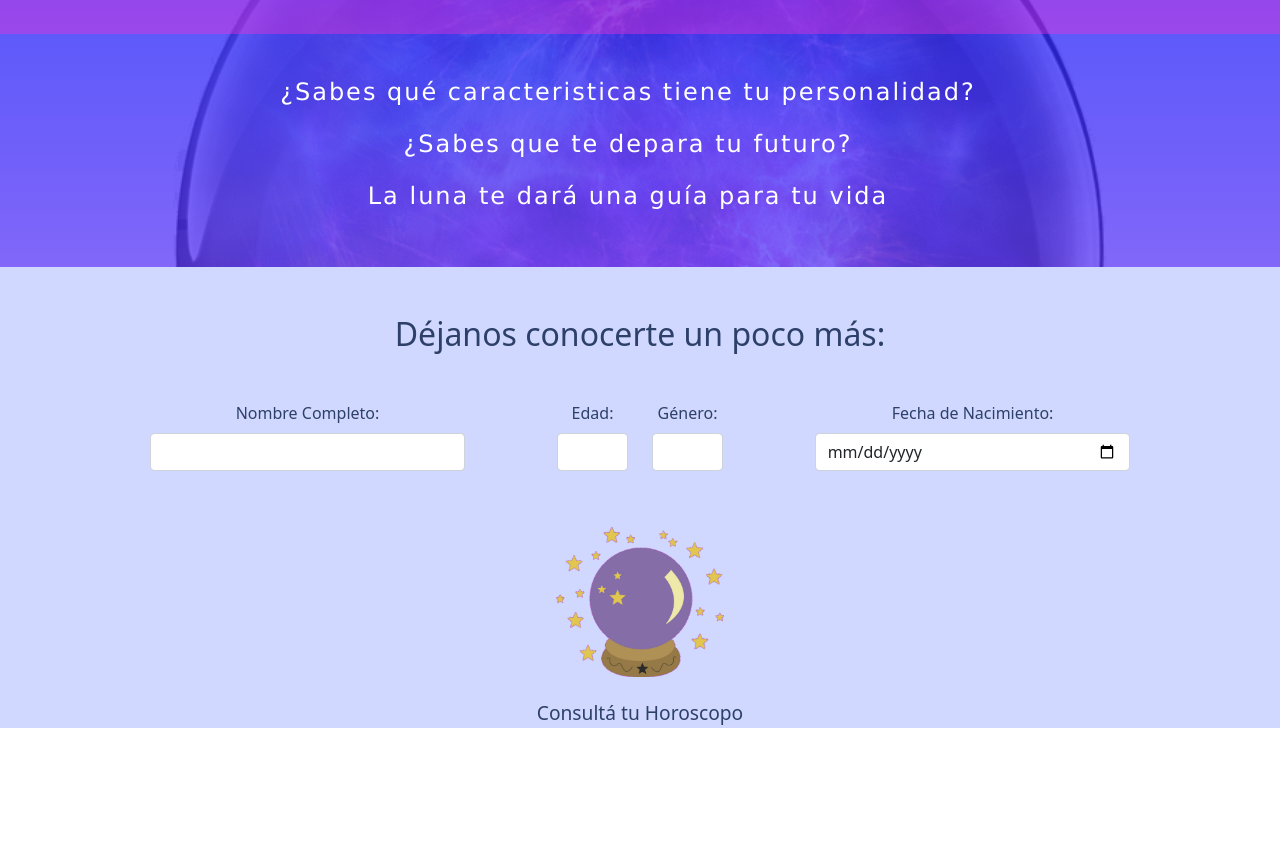
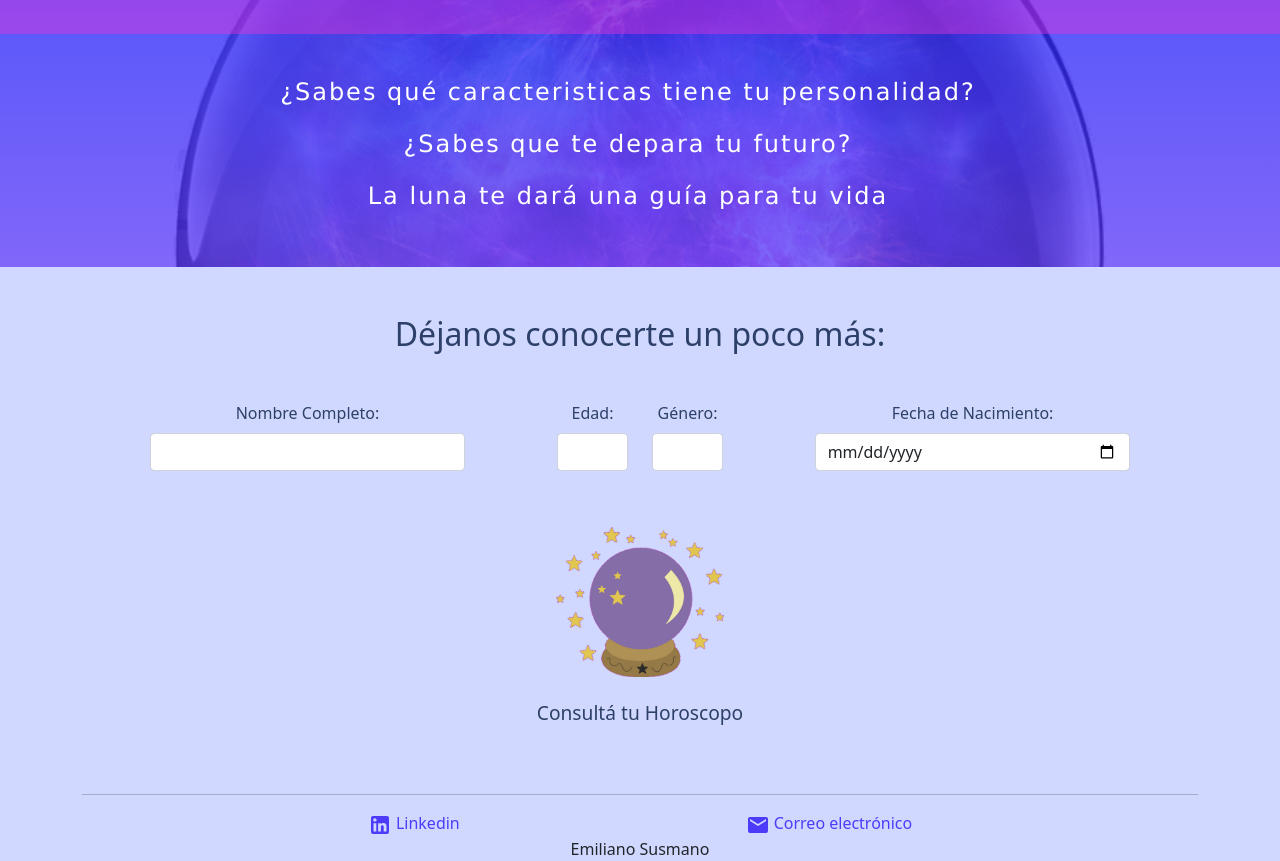
Before and after one commit to Emilianosusmano/luna-magica, a React (Create React App) app: page /homepage in a window 1280 px wide. Shown: the part 213-1074 px from the top of the page. Before the commit the page ends 941 px from the top, so only its background shows below. Built offline with nearby package versions, Linux system fonts and the light colour scheme; a web font is replaced by a local one.

Commit message:
Agrego footer y favicon

```diff
--- a/package.json
+++ b/package.json
@@ -3,6 +3,8 @@
   "version": "0.1.0",
   "private": true,
   "dependencies": {
+    "@mdi/js": "^6.6.96",
+    "@mdi/react": "^1.6.0",
     "@testing-library/jest-dom": "^5.16.4",
     "@testing-library/react": "^13.2.0",
     "@testing-library/user-event": "^13.5.0",
--- a/src/App.css
+++ b/src/App.css
@@ -6,3 +6,7 @@
   display: flex;
   flex-direction: column;
 }
+
+.App .footer {
+  margin-top: 50px;
+}
--- a/src/App.js
+++ b/src/App.js
@@ -2,6 +2,7 @@ import './App.css';
 import Homepage from './Pages/Homepage/Homepage'
 import { Route, Switch } from 'wouter';
 import LuckResult from './Pages/LuckResult/LuckResult';
+import Footer from './Components/Footer/Footer';
 
 function App() {
   return (
@@ -11,6 +12,7 @@ function App() {
         <Route path='/homepage' component={Homepage} />
         <Route><Homepage /></Route>
       </Switch>
+      <Footer className="footer" />
     </div>
   );
 }
--- /dev/null
+++ b/src/Components/Footer/Footer.css
@@ -0,0 +1,23 @@
+.footer {
+    width: 100%;
+}
+
+.footer .line {
+    width: 100%;
+}
+
+.footer .contact {
+    display: flex;
+    flex-direction: row;
+    justify-content: space-evenly;
+
+}
+
+.footer .contact .contact-item{
+    text-decoration: none;
+    color: #4e3bfa;
+}
+
+.footer .contact .contact-item:hover{
+    color: #7566fc;
+}
--- a/src/Components/Footer/Footer.js
+++ b/src/Components/Footer/Footer.js
@@ -1,18 +1,29 @@
 import React from "react";
+import Icon from '@mdi/react';
+import './Footer.css'
+import { mdiLinkedin, mdiEmail } from '@mdi/js';
 
-function Footer(props) {
-    const { name, age, gender, birthDate } = props;
-    const newBirthDate = birthDate.split("-");
+function Footer() {
 
     return (
-        <div className="card">
-            <div className="card-body">
-                <h5 className="card-title">{name.replace("%20", " ")}</h5>
-                <p className="card-text">Edad: {age}.</p>
-                <p className="card-text">Genero: {gender == 'm' ? "Masculino" : gender == 'f' ? "Femenino" : "No Binario"}.</p>
-                <p className="card-text">Fecha de nacimiento: {newBirthDate[2]}/{newBirthDate[1]}/{newBirthDate[0]}.</p>
+        <footer className="container footer">
+            <hr className="line" />
+            <div className="contact">
+                <a
+                    className="contact-item"
+                    href="https://www.linkedin.com/in/emilianosusmano/"
+                    target="_blank"
+                ><Icon path={mdiLinkedin} size="24px" /> Linkedin</a
+                >
+                <a
+                    className="contact-item"
+                    href="mailto:emilianosusmano@gmail.com"
+                    target="_blank"
+                ><Icon path={mdiEmail} size="24px" /> Correo electrónico</a
+                >
             </div>
-        </div>
+            <span className="mt-3 mb-3">Emiliano Susmano</span>
+        </footer>
     );
 }
 
--- a/src/Components/Formulario/Formulario.js
+++ b/src/Components/Formulario/Formulario.js
@@ -126,16 +126,16 @@ function Formulario() {
             onChange={handleChange}
           />
         </Form.Group>
+        {errorMessage !== "" ?
+          <Mancheta
+            errorMessage={errorMessage}
+            setErrorMessage={setErrorMessage}
+          />
+          : null}
         <Button type="submit" className="form-button">
           <img className="form-button-img mb-3" src={buttonImg} alt="Boton consulta" />
         </Button>
         <span className="form-button-txt">Consultá tu Horoscopo</span>
-        {errorMessage !== "" ? (
-          <Mancheta
-            errorMessage={errorMessage}
-            setErrorMessage={setErrorMessage}
-          />
-        ) : null}
       </Form>
     </div>
   );
--- a/src/Components/PersonalInfo/PersonalInfo.js
+++ b/src/Components/PersonalInfo/PersonalInfo.js
@@ -9,7 +9,7 @@ function PersonalInfo(props) {
             <div className="card-body">
                 <h5 className="card-title">{name.replace("%20", " ")}</h5>
                 <p className="card-text">Edad: {age}.</p>
-                <p className="card-text">Genero: {gender == 'm' ? "Masculino" : gender == 'f' ? "Femenino" : "No Binario"}.</p>
+                <p className="card-text">Genero: {gender === 'm' ? "Masculino" : gender === 'f' ? "Femenino" : "No Binario"}.</p>
                 <p className="card-text">Fecha de nacimiento: {newBirthDate[2]}/{newBirthDate[1]}/{newBirthDate[0]}.</p>
             </div>
         </div>
```
Also changed, not shown: 2 other files (tests, documents, lock files or other folders). Lines whose indentation alone changed are shown as unchanged.
